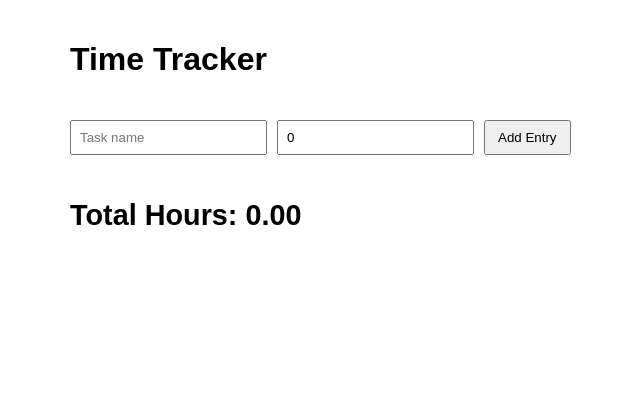
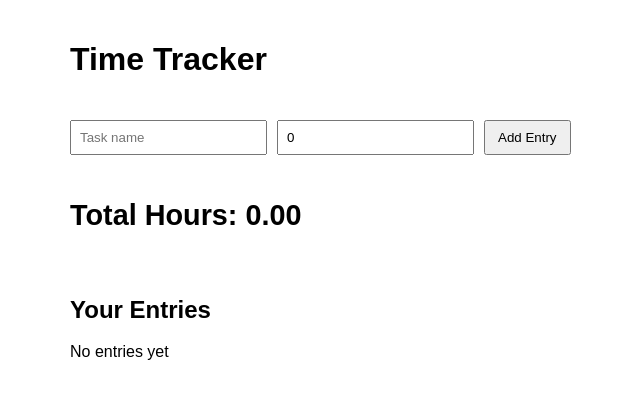
Before and after one commit to YandhileM/mini-time-tracker, a React (Create React App) app: page / in a window 1280 px wide. Shown: the top 398 px of the page, without its empty margins (170-810 px from the left). Built offline with nearby package versions, Linux system fonts and the light colour scheme.

Commit message:
add time entries list to main app component

```diff
--- a/src/App.tsx
+++ b/src/App.tsx
@@ -2,7 +2,8 @@
 import "./styles.css";
 import { TimeEntry } from "./types/types";
 import TimeEntryForm from "./components/TimeEntryForm";
-import TotalHours from './components/TotalHours';
+import TotalHours from "./components/TotalHours";
+import TimeEntryList from "./components/TimeEntryList";
 
 function App() {
   const [entries, setEntries] = useState<TimeEntry[]>([]);
@@ -10,13 +11,17 @@
   const addEntry = (taskName: string, hours: number) => {
     setEntries([...entries, { id: Date.now().toString(), taskName, hours }]);
     console.log(`Added entry: ${taskName} for ${hours} hours`);
-    };
-
+  };
+    const deleteEntry = (id: string) => {
+      console.log(`Deleting entry with id: ${id}`);
+    setEntries(entries.filter((entry) => entry.id !== id));
+  };
   return (
     <div className="app">
       <h1>Time Tracker</h1>
-          <TimeEntryForm onAdd={addEntry} />
-          <TotalHours entries={entries} />
+      <TimeEntryForm onAdd={addEntry} />
+      <TotalHours entries={entries} />
+      <TimeEntryList entries={entries} onDelete={deleteEntry} />
     </div>
   );
 }
```
